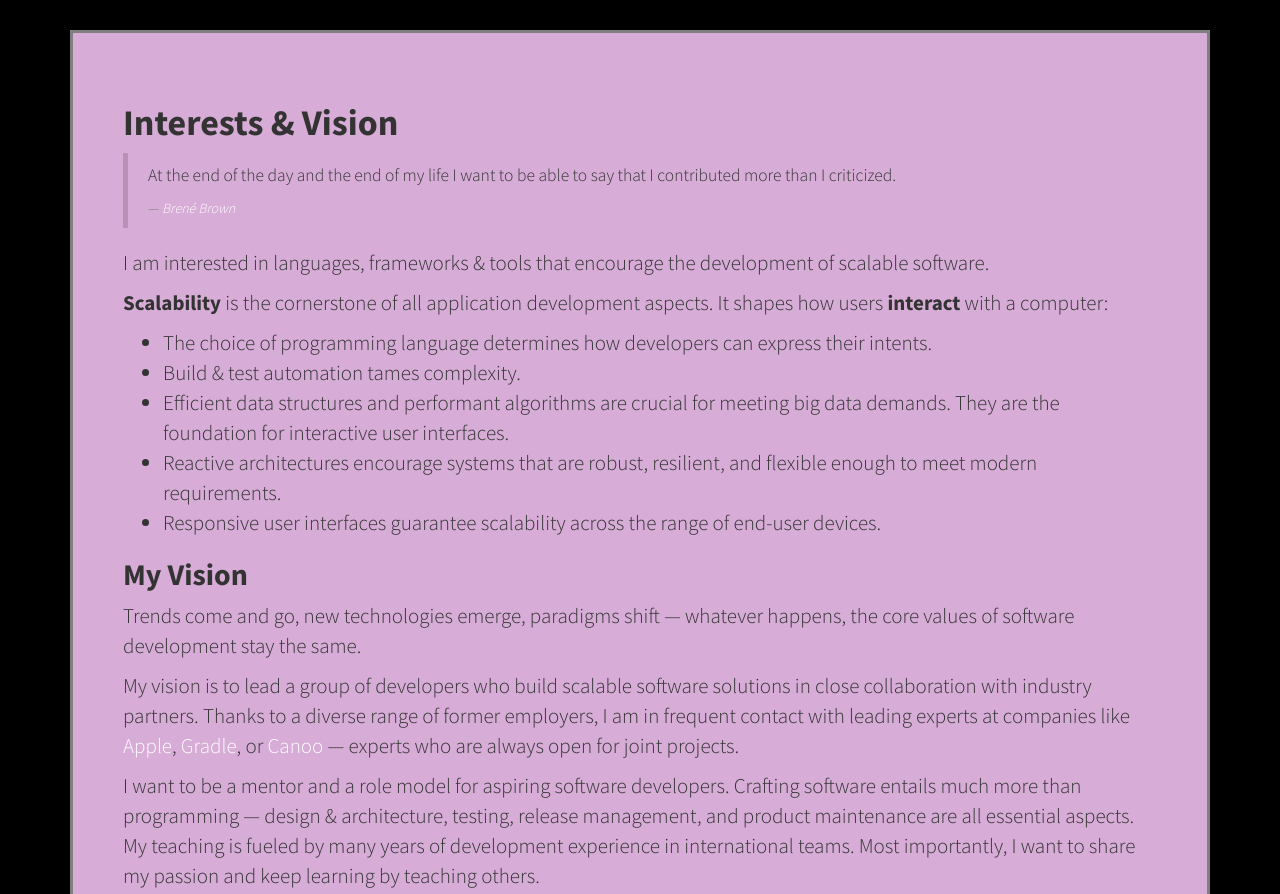
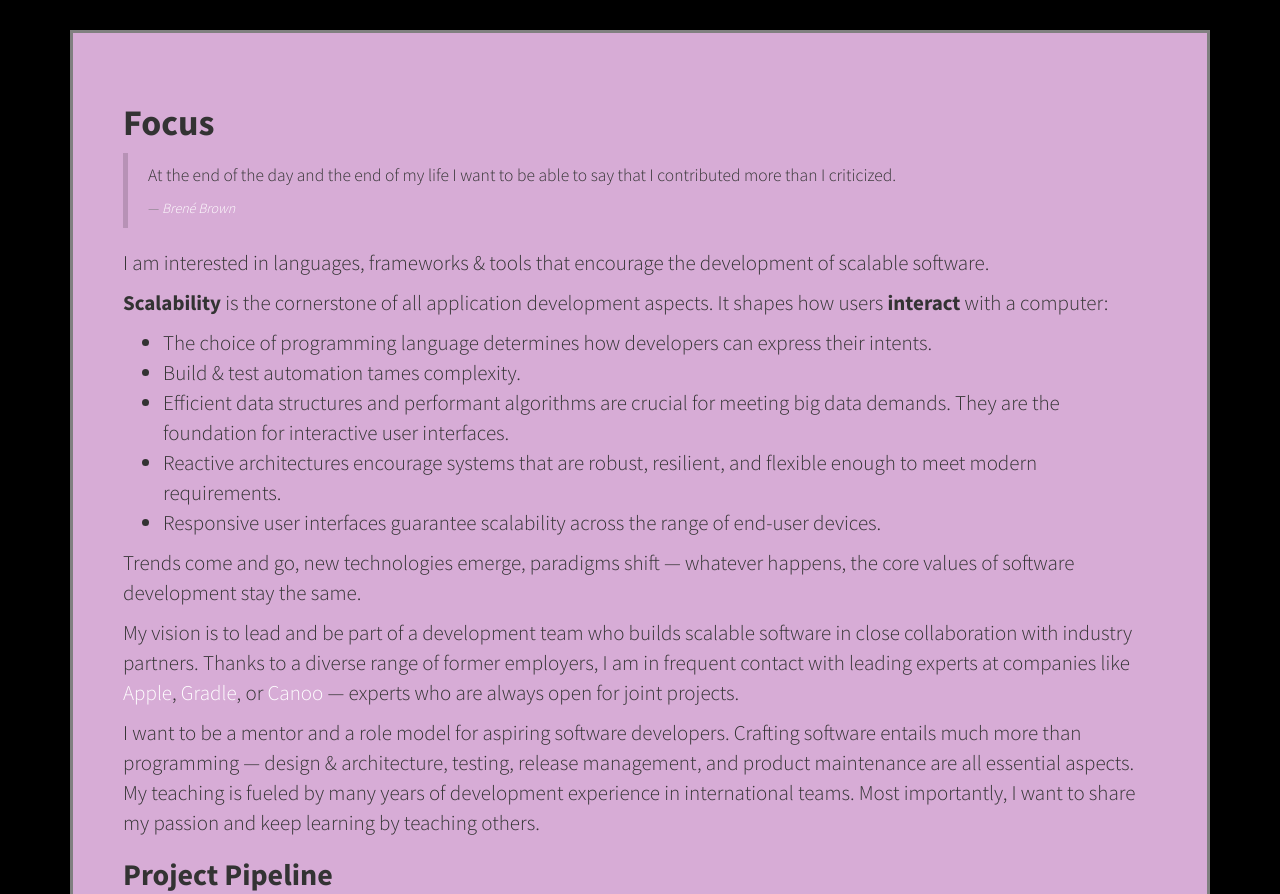
Before and after one commit to netzwerg/netzwerg.ch, a plain HTML site: page cv/focus.html in a window 1280 px wide. Shown: the top 894 px of the page. Drawn offline with nearby package versions, Linux system fonts and the light colour scheme.

Commit message:
Rename vision to focus

```diff
--- a/cv/vision.html
+++ b/cv/focus.html
@@ -23,7 +23,7 @@
             color: rgba(211, 211, 211, 0.7);
         }
 
-        .vision {
+        .focus {
             font-size: 150%;
             background-color: #d7acd6;;
         }
@@ -34,8 +34,8 @@
 <div class="container">
     <div class="row">
         <div class="col-lg-12">
-            <div class="well box vision">
-                <h1>Interests & Vision</h1>
+            <div class="well box focus">
+                <h1>Focus</h1>
                 <blockquote>
                     <p>
                         At the end of the day and the end of my life I want to be able to say that I contributed more
@@ -64,13 +64,12 @@
                     </li>
                     <li>Responsive user interfaces guarantee scalability across the range of end-user devices.</li>
                 </ul>
-                <h2>My Vision</h2>
                 <p>
                     Trends come and go, new technologies emerge, paradigms shift &mdash; whatever happens, the core values of
                     software development stay the same.
                 </p>
                 <p>
-                    My vision is to lead a group of developers who build scalable software solutions in close
+                    My vision is to lead and be part of a development team who builds scalable software in close
                     collaboration with industry partners. Thanks to a diverse range of former employers, I am in
                     frequent contact with leading experts at companies like <a
                         href="http://www.apple.com/">Apple</a>, <a href="http://gradle.org/">Gradle</a>, or
```
Also changed, not shown: cv/index.html (+5 -5 lines).
